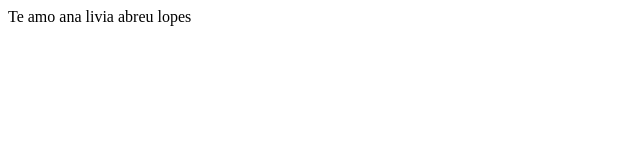
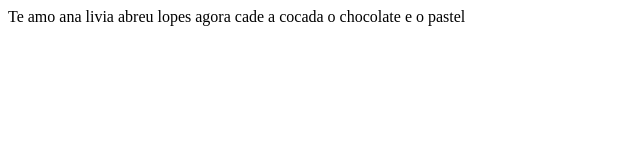
Before and after one commit to dg-tex/dg-tex.github.io, a plain HTML site: page index.html in a window 1280 px wide. Shown: the whole page, without its empty margins (0-640 px from the left). Drawn offline with Linux system fonts and the light colour scheme.

Commit message:
Update index.html

```diff
--- a/index.html
+++ b/index.html
@@ -9,6 +9,11 @@
 	<body>
 
 		Te amo ana livia abreu lopes
+
+		 agora cade
+		a cocada
+		o chocolate
+		e o pastel
 	</body>
 
 </html>
```
